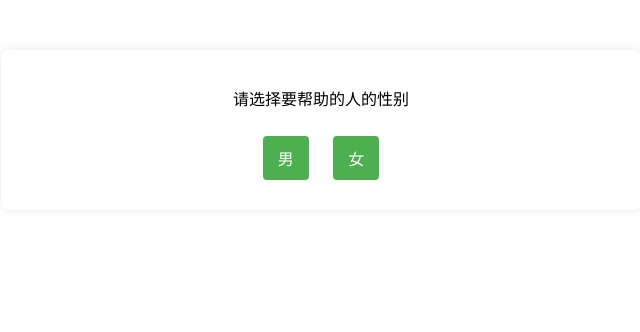
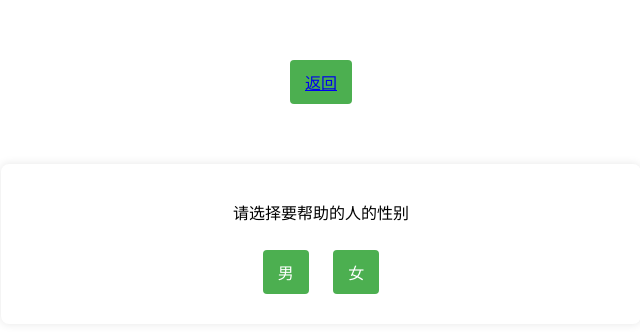
Before and after one commit to lan-vin/-, a plain HTML site: page 大作业/accomplish/accomplish.html in a window 1280 px wide. Shown: the whole page, without its empty margins (319-959 px from the left). Drawn offline with Linux system fonts and the light colour scheme.

Commit message:
Update accomplish.html

```diff
--- a/大作业/accomplish/accomplish.html
+++ b/大作业/accomplish/accomplish.html
@@ -7,6 +7,7 @@
   <link rel="stylesheet" href="accomplish.css">
 </head>
 <body>
+  <button class="return"><a href="../log_in/log_in.html">返回</a></button>
   <div class="container">
     <div id="genderSelection">
       <p>请选择要帮助的人的性别</p>
```
